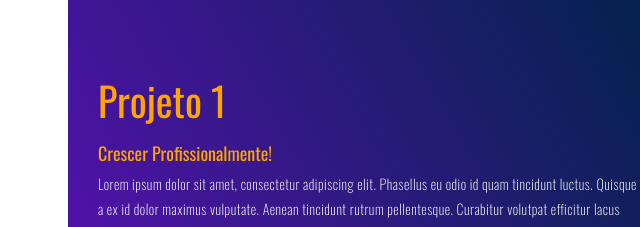
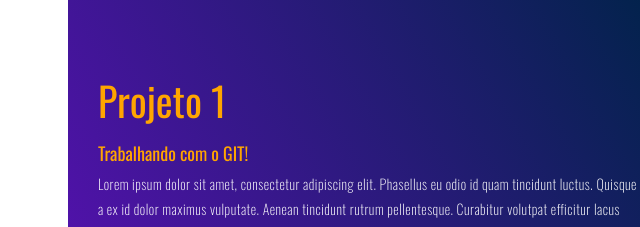
Before and after one commit to MatheusVReis/startse-matheus, a plain HTML site: page index.html in a window 1280 px wide. Shown: the part 1180-1407 px from the top of the page, 22-662 px from the left. Drawn offline with nearby package versions, Linux system fonts and the light colour scheme.

Commit message:
update project 1 description

```diff
--- a/index.html
+++ b/index.html
@@ -29,7 +29,7 @@
                     <div class="project-item">
                         <div class="project-info">
                             <h1>Projeto 1</h1>
-                            <h2>Crescer Profissionalmente!</h2>
+                            <h2>Trabalhando com o GIT!</h2>
                             <p>Lorem ipsum dolor sit amet, consectetur adipiscing elit. Phasellus eu odio id quam tincidunt
                                 luctus. Quisque a ex id dolor maximus vulputate. Aenean tincidunt rutrum pellentesque.
                                 Curabitur volutpat efficitur lacus vitae condimentum. Phasellus tincidunt eros fermentum
```
